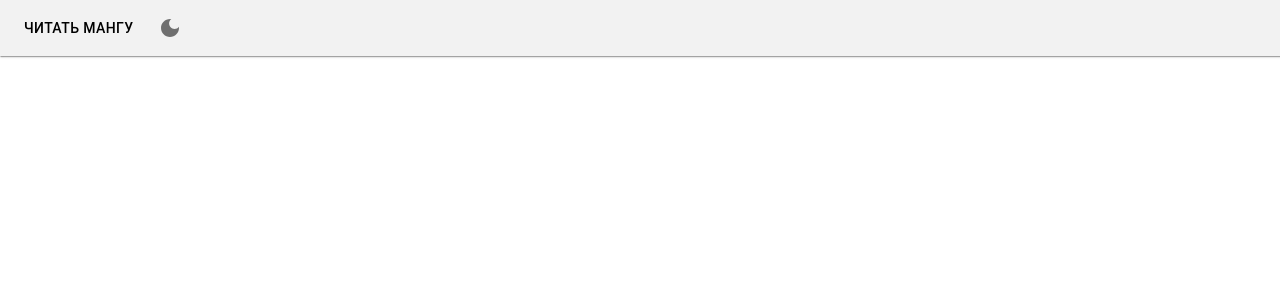
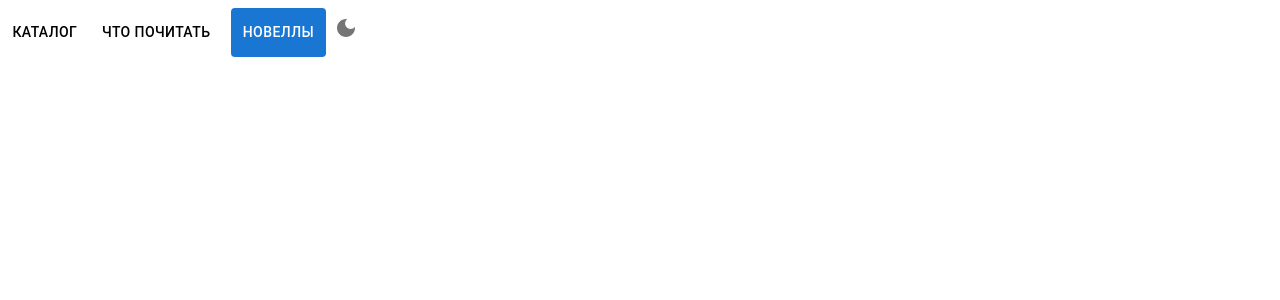
Before and after one commit to ShibouDev/remanga_redux, a React (Create React App) app: page / in a window 1280 px wide. Shown: the top 300 px of the page. Built offline with nearby package versions, Linux system fonts and the light colour scheme.

Commit message:
add ButtonBlue && change Header

```diff
--- a/src/components/Button/Button.jsx
+++ b/src/components/Button/Button.jsx
@@ -2,7 +2,19 @@ import Button from '@mui/material/Button';
 
 export const ButtonPrimary = (props) => {
     return (
-    <Button variant='primary'>{props.text}</Button>
+    <Button variant='primary' sx={{
+        padding: "0.775rem",
+    }}>{props.text}</Button>
+    )
+}
+export const ButtonBlue = (props) => {
+    return(
+        <Button variant='primary' sx={{
+            background: "#1976d2",
+            color: '#fff',
+            padding: '6px 12px',
+            marginLeft: "8px",
+        }}>{props.text}</Button>
     )
 }
 export default ButtonPrimary
--- a/src/components/Header/Header.jsx
+++ b/src/components/Header/Header.jsx
@@ -5,7 +5,7 @@ import DarkModeIcon from '@mui/icons-material/DarkMode';
 import FlareIcon from '@mui/icons-material/Flare';
 import { darkTheme, lightTheme } from '../theme/theme';
 import { toggleTheme } from '../theme/themeSlice';
-import ButtonPrimary from "../Button/Button"
+import {ButtonPrimary, ButtonBlue} from "../Button/Button"
 export const Header = () => {
 const theme = useSelector((state) => state.theme);
 const dispatch = useDispatch();
@@ -32,17 +32,21 @@ const ToggleSwitch  = () => {
    }
 };
     return(
-        <ThemeProvider theme={theme.darkTheme ? darkTheme : lightTheme}>
+      <ThemeProvider theme={theme.darkTheme ? darkTheme : lightTheme}>
         <Paper style={{
-            width: '100%',
-            display: 'flex',
-            borderRadius: '0',
-            padding: 8,
+          maxWidth: 'xl',
+          display: 'flex',
+          borderRadius: '0',
+          padding: "8px 0",
+          boxShadow: "none",
         }}>
-            <ButtonPrimary text="Читать мангу"/>
+            <ButtonPrimary text="Каталог"/>
+            <ButtonPrimary text="Что почитать"/>
+            <ButtonBlue text="Новеллы"></ButtonBlue>
         <ToggleSwitch />
         </Paper>
         </ThemeProvider>
+
     )
 }
 export default Header
--- a/src/components/theme/theme.js
+++ b/src/components/theme/theme.js
@@ -4,7 +4,7 @@ export const lightTheme = createTheme({
   palette: {
     mode: "light",
     background: {
-      paper: "#f2f2f2",
+      paper: "#fff",
     },
     text: {
       primary: "#11111",
```
